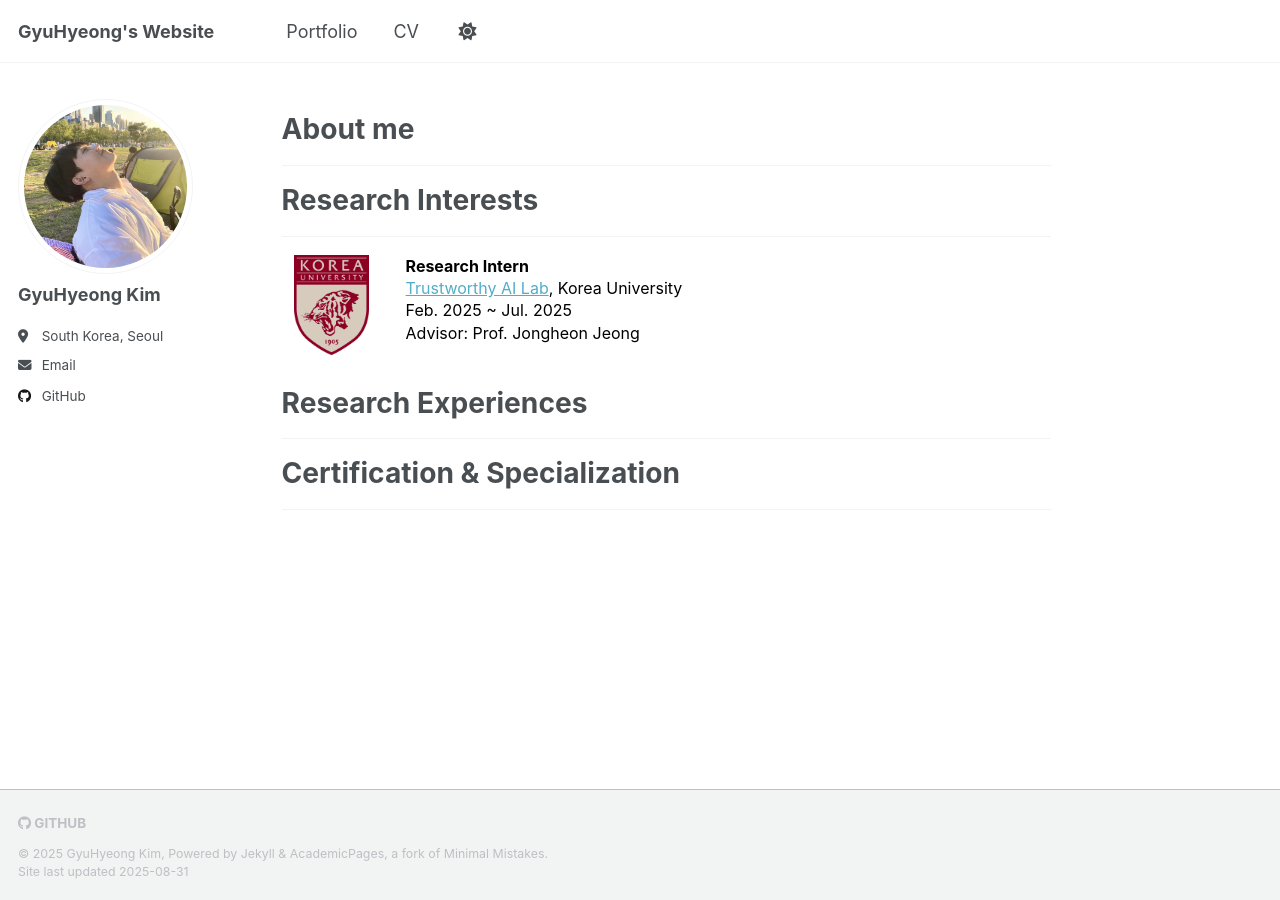
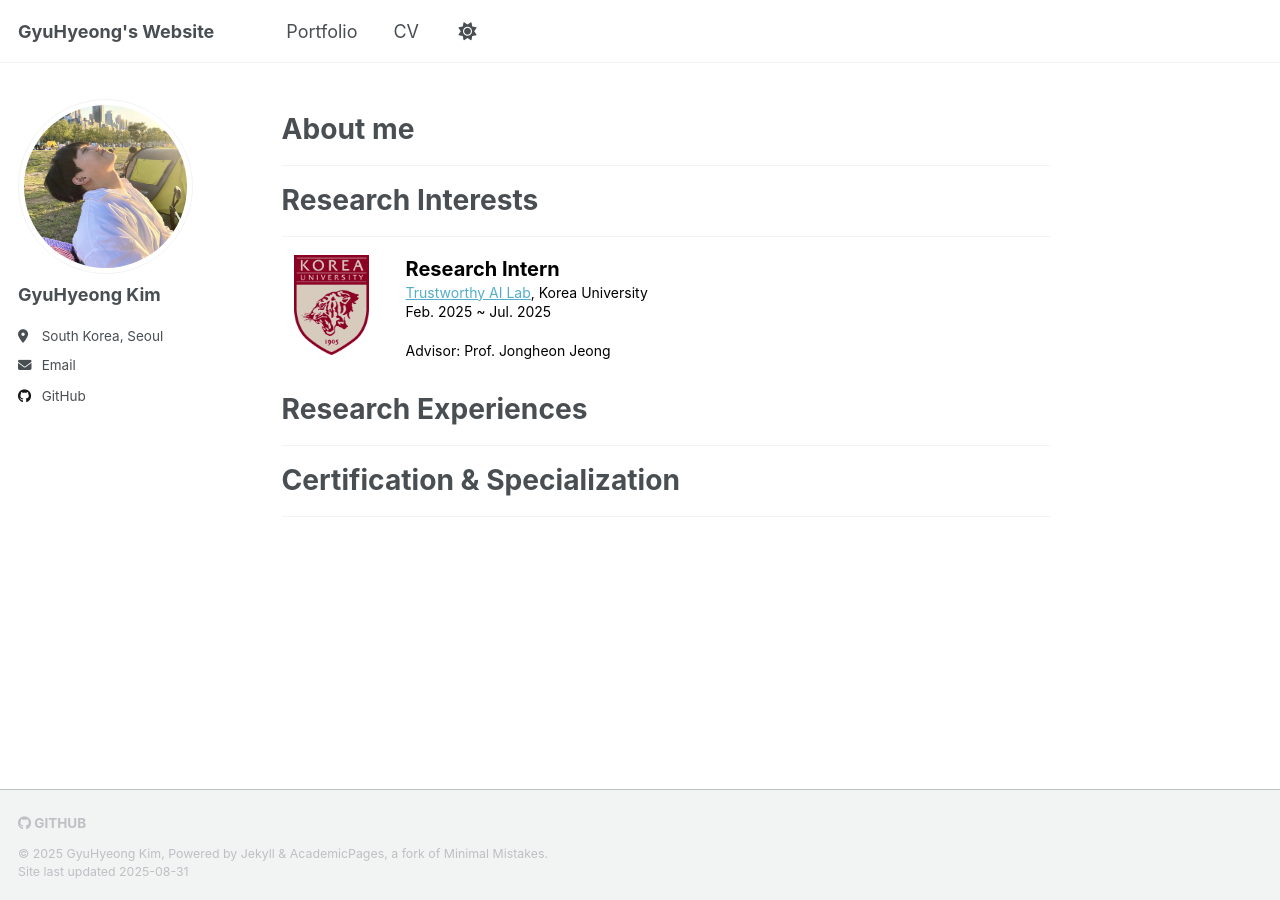
Before and after one commit to GyuHyeong-Kim/GyuHyeong-Kim.github.io, a Jekyll site: the page built from _pages/about.md, in a window 1280 px wide. Built offline with Jekyll 4.4.1, drawn with Linux system fonts in a browser that asks for light colours; a script that is not in the unit is left out.

Commit message:
Update about.md

```diff
--- a/_pages/about.md
+++ b/_pages/about.md
@@ -19,10 +19,11 @@ Research Interests
   <img src="/images/korea.png" alt="Korea University Logo"
        style="width: 100px; height: 100px; object-fit: contain;">
 
-  <div style="font-size: 16px; line-height: 1.4; color: #000;">
-    <strong>Research Intern</strong><br>
+  <div style="font-size: 14px; line-height: 1.4; color: #000;">
+    <strong style="font-size: 20px; color: initial;">Research Intern</strong><br>
     <a href="연구실_홈페이지_주소" target="_blank">Trustworthy AI Lab</a>, Korea University<br>
     Feb. 2025 ~ Jul. 2025<br>
+    <br>
     Advisor: Prof. Jongheon Jeong
   </div>
 </div>
```
